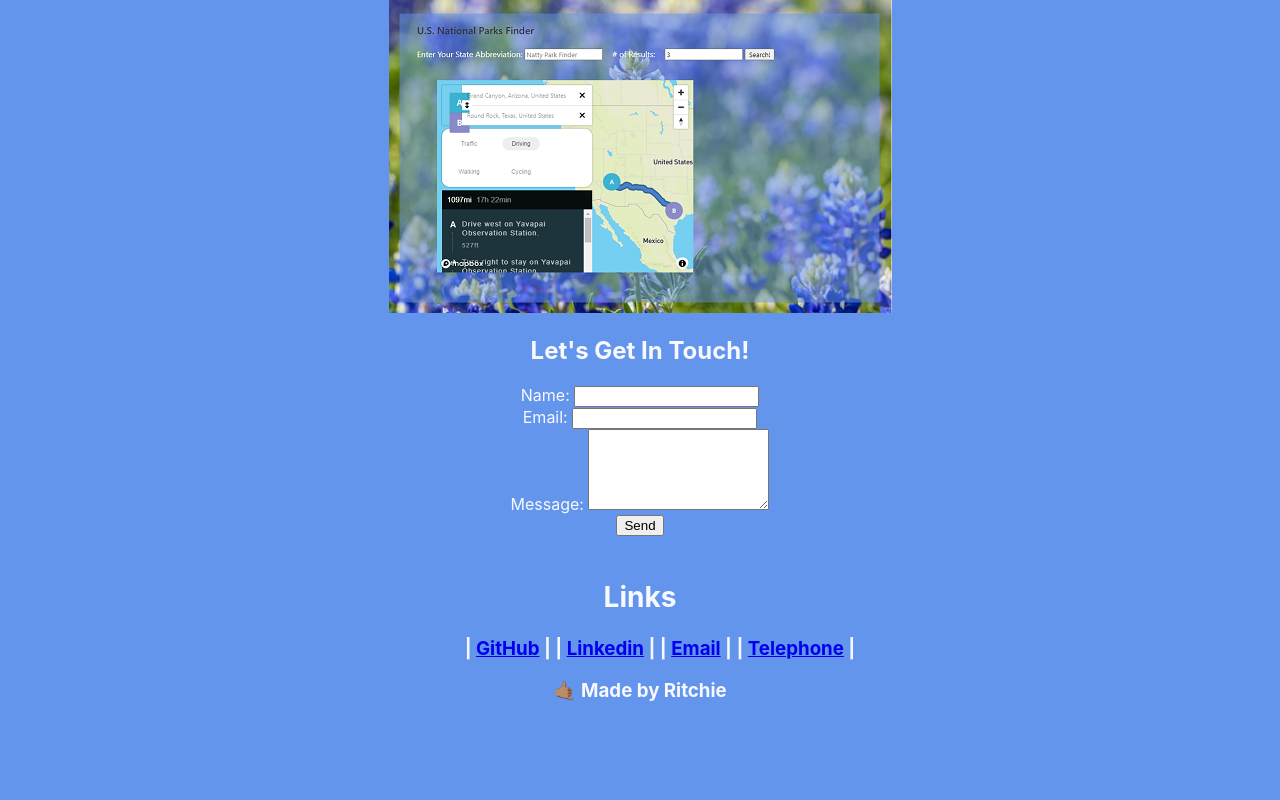
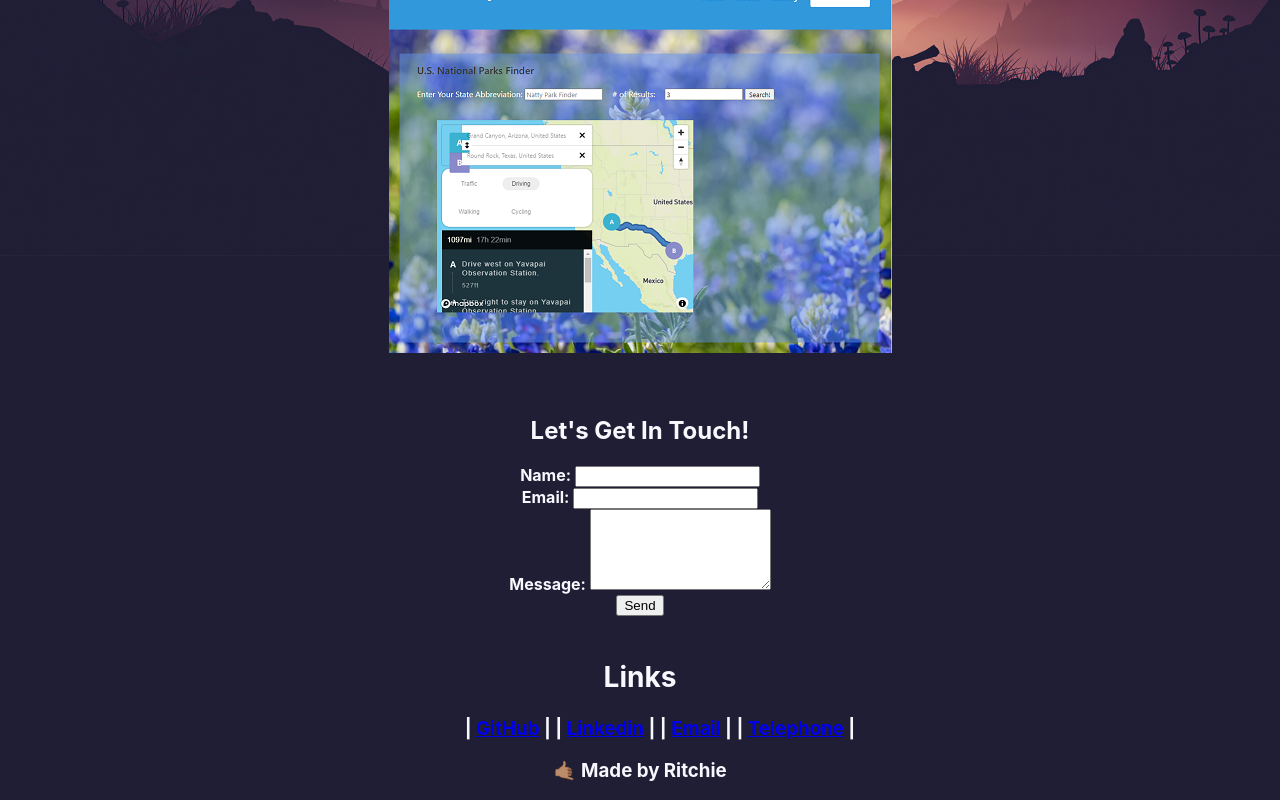
Before and after one commit to xRitchie91/React-Portfolio, a React (Create React App) app: page / in a window 1280 px wide. Shown: the part 824-1624 px from the top of the page. Before the commit the page ends 1544 px from the top, so only its background shows below. Built offline with nearby package versions, Linux system fonts and the light colour scheme.

Commit message:
updated various files
added background to css.
updated components folders/files

```diff
--- a/src/components/about/index.js
+++ b/src/components/about/index.js
@@ -21,6 +21,8 @@ function About() {
                     Watching sports, listening to music, spending time with friends and family, <br></br>
                     learning about different historical topics, and playing video games <br></br>
                     <br></br>
+                    <br></br>
+                    <br></br>
                 </p>
                 </center>
             </section>
--- a/src/components/contact/index.js
+++ b/src/components/contact/index.js
@@ -34,7 +34,7 @@ function ContactForm() {
     };
 
     return (
-        <section id="contact">
+        <section id="contact"><br></br><br></br>
             <center>
             <h1 data-testid="h1tag">Let's Get In Touch!</h1>
             </center>
--- a/src/components/nav/index.js
+++ b/src/components/nav/index.js
@@ -1,23 +1,6 @@
-import React, { useEffect } from 'react';
-import { capitalizeFirstLetter } from "../../utils/helpers";
+import React from 'react';
 
 function Nav(props) {
-
-    const {
-        categories = [],
-        setCurrentCategory,
-        currentCategory,
-    } = props;
-
-
-    const handleClick = (item) => {
-        console.log(item);
-        return item;
-    };
-
-    useEffect(() => {
-        document.title = capitalizeFirstLetter(currentCategory.name);
-    }, [currentCategory]);
 
     return (
         <header className="flex-row px-1">
--- a/src/index.css
+++ b/src/index.css
@@ -5,8 +5,13 @@ body {
     sans-serif;
   -webkit-font-smoothing: antialiased;
   -moz-osx-font-smoothing: grayscale;
-  background-color: cornflowerblue;
+  background-color: #201E35;
   color: ghostwhite;
+  background-image: url("./assets/small/front-end/wolfsunset.jpg");
+  background-position: top;
+  background-size: 150%;
+  background-repeat: no-repeat;
+  font-weight: bold;
 }
 
 code {
```
